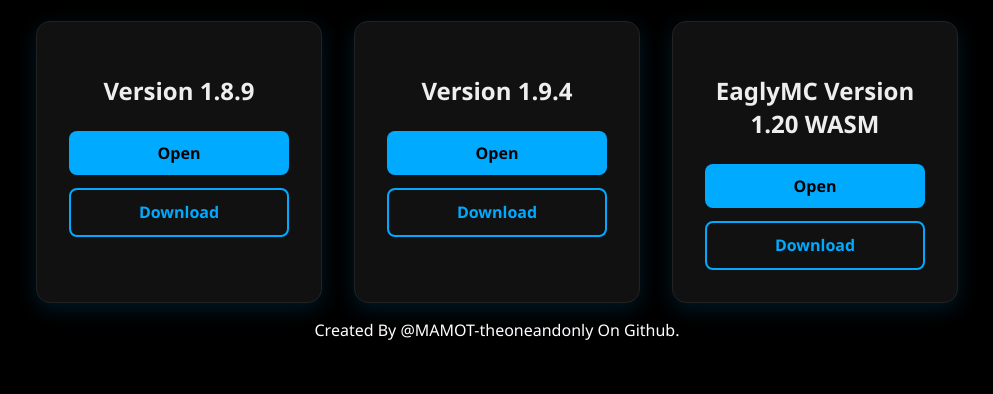
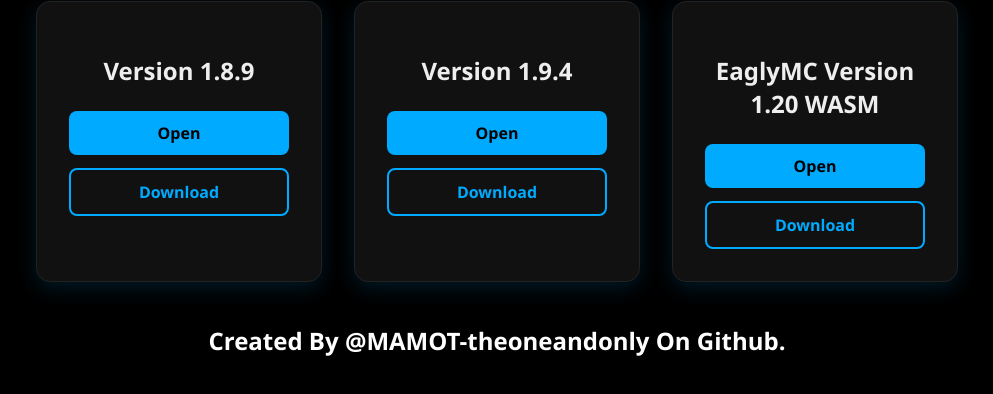
Before and after one commit to MAMOT-theoneandonly/eaglercraft, a plain HTML site: page index.html in a window 1280 px wide. Shown: the part 272-666 px from the top of the page, without its empty margins (143-1136 px from the left). Drawn offline with Linux system fonts and the light colour scheme.

Commit message:
Update index.html

```diff
--- a/index.html
+++ b/index.html
@@ -39,6 +39,8 @@
       </div>
     </div>
   </div>
-  <p>Created By @MAMOT-theoneandonly On Github.</p>
+
+  <br>
+  <h2 style="text-align:center;">Created By @MAMOT-theoneandonly On Github.</h2>
 </body>
 </html>
```
